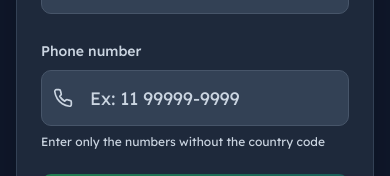
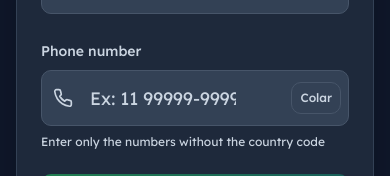
Before and after one commit to glhrmoura/linqo, a React (Vite) app: page / in a window 390 px wide. Shown: the part 187-363 px from the top of the page. Built offline with nearby package versions, Linux system fonts and the light colour scheme.

Commit message:
feat: add paste button to phone input

```diff
--- a/src/pages/Index.tsx
+++ b/src/pages/Index.tsx
@@ -51,6 +51,21 @@ const Index = () => {
     const value = e.target.value;
     setPhoneNumber(value);
     validatePhoneNumber(value);
+  };
+
+  const handlePastePhone = async () => {
+    try {
+      const clipboardText = await navigator.clipboard.readText();
+      const value = clipboardText.trim();
+      setPhoneNumber(value);
+      validatePhoneNumber(value);
+    } catch {
+      toast({
+        title: 'Nao foi possivel colar',
+        description: 'Permita acesso a area de transferencia no navegador.',
+        variant: 'destructive',
+      });
+    }
   };
 
   const formatPhoneNumber = (countryCode: string, number: string) => {
@@ -135,10 +150,18 @@ const Index = () => {
                     placeholder={t('form.phoneNumber.placeholder')}
                     value={phoneNumber}
                     onChange={handlePhoneChange}
-                    className="pl-12 pr-12 bg-dark-bg-tertiary border-dark-bg-quaternary text-dark-text placeholder:text-dark-text-secondary focus:border-whatsapp-green focus:ring-whatsapp-green/20 text-lg h-14"
+                    className="pl-12 pr-28 bg-dark-bg-tertiary border-dark-bg-quaternary text-dark-text placeholder:text-dark-text-secondary focus:border-whatsapp-green focus:ring-whatsapp-green/20 text-lg h-14"
                   />
+                  <Button
+                    type="button"
+                    onClick={handlePastePhone}
+                    variant="ghost"
+                    className="absolute right-2 top-1/2 h-8 -translate-y-1/2 rounded-md border border-dark-bg-quaternary bg-dark-bg-tertiary px-2 text-xs text-dark-text-secondary transition-all duration-200 hover:border-whatsapp-green/40 hover:bg-dark-bg-quaternary hover:text-dark-text"
+                  >
+                    Colar
+                  </Button>
                   {phoneNumber && (
-                    <div className="absolute right-3 top-1/2 transform -translate-y-1/2">
+                    <div className="absolute right-16 top-1/2 transform -translate-y-1/2">
                       {isValidNumber ? (
                         <CheckCircle className="text-whatsapp-green" size={20} />
                       ) : (
```
